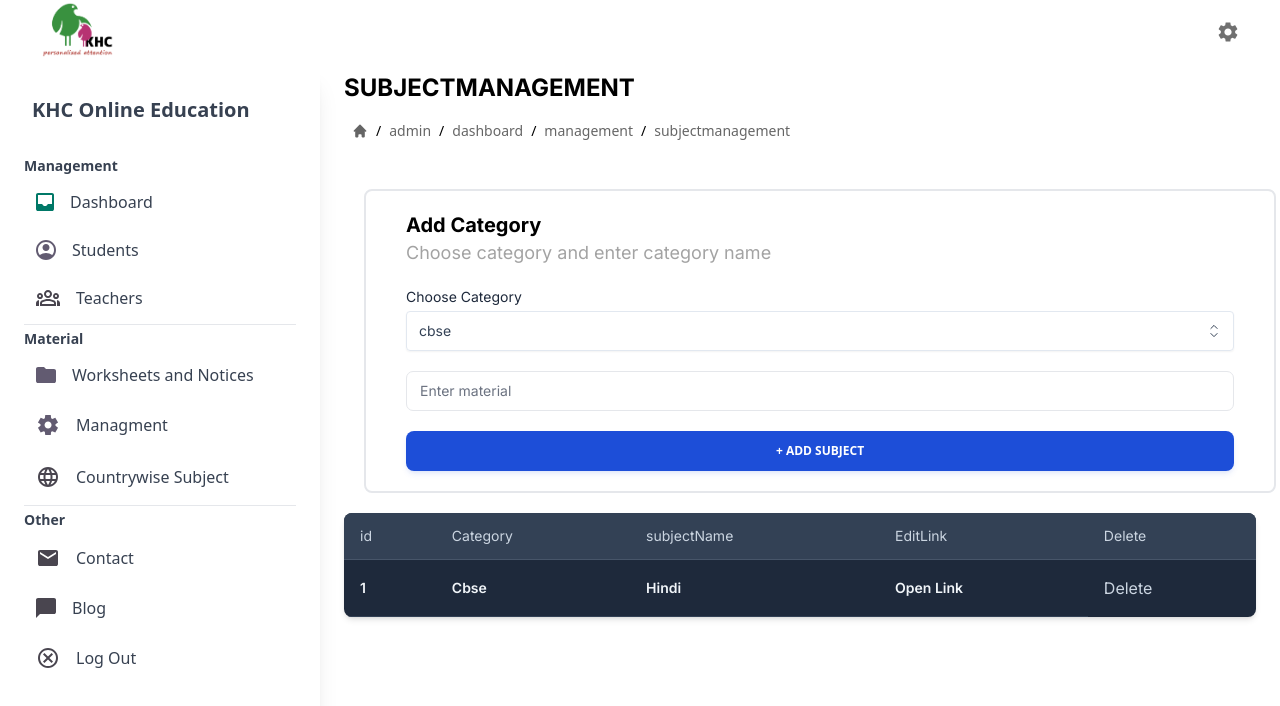
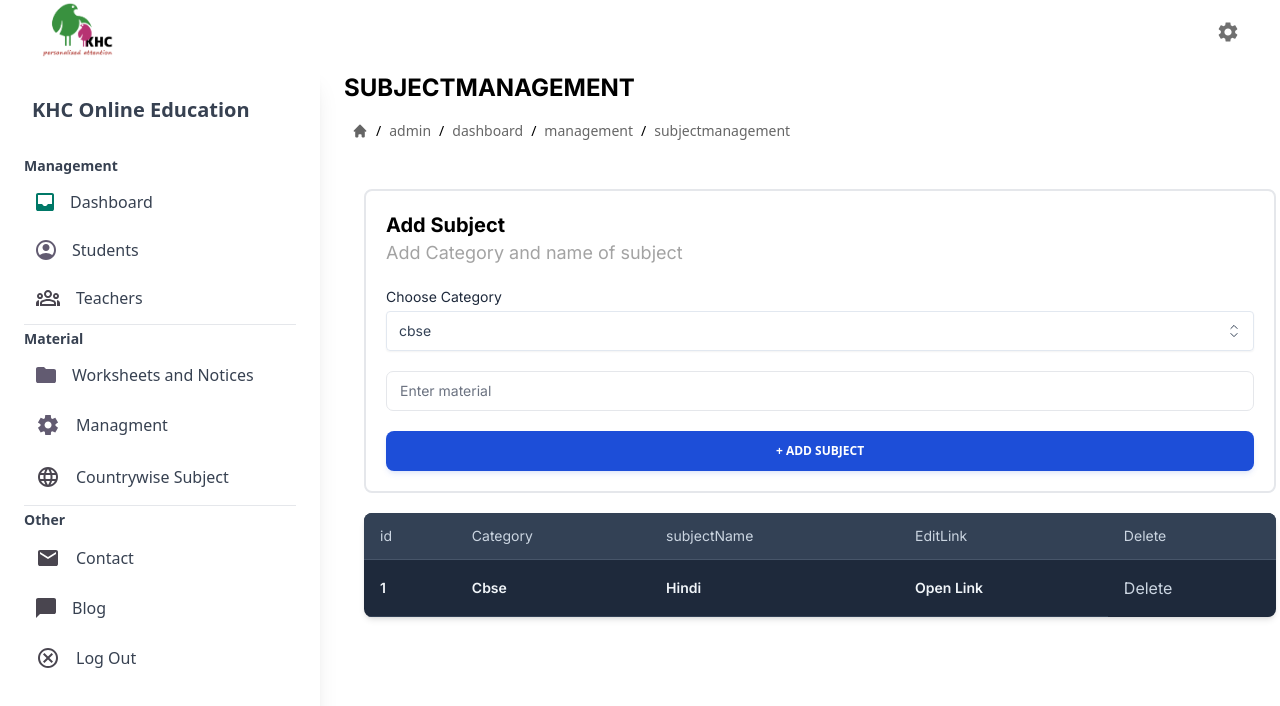
Before and after one commit to sudoarchie/frontend_khc, a Next.js app: page /admin/dashboard/management/subjectmanagement in a window 1280 px wide. Shown: the top 706 px of the page. Built offline with nearby package versions, Linux system fonts and the light colour scheme.

Commit message:
Css tweak

```diff
--- a/app/admin/dashboard/management/subjectmanagement/page.tsx
+++ b/app/admin/dashboard/management/subjectmanagement/page.tsx
@@ -17,9 +17,9 @@ export default function SubjectManagement() {
   return (
     <div className="flex flex-col w-[95%] m-5 mx-auto">
       <Box
-        Heading="Add Category"
-        SubHeading="Choose category and enter category name"
-        className="w-full px-10"
+        Heading="Add Subject"
+        SubHeading="Add Category and name of subject"
+        className="w-full "
       >
         <OptionField
           Label={"Choose Category"}
@@ -40,7 +40,7 @@ export default function SubjectManagement() {
       <TableField
         rows={data}
         deleteOption={true}
-        className="w-full"
+        className="w-full ml-5"
       ></TableField>
     </div>
   );
```
